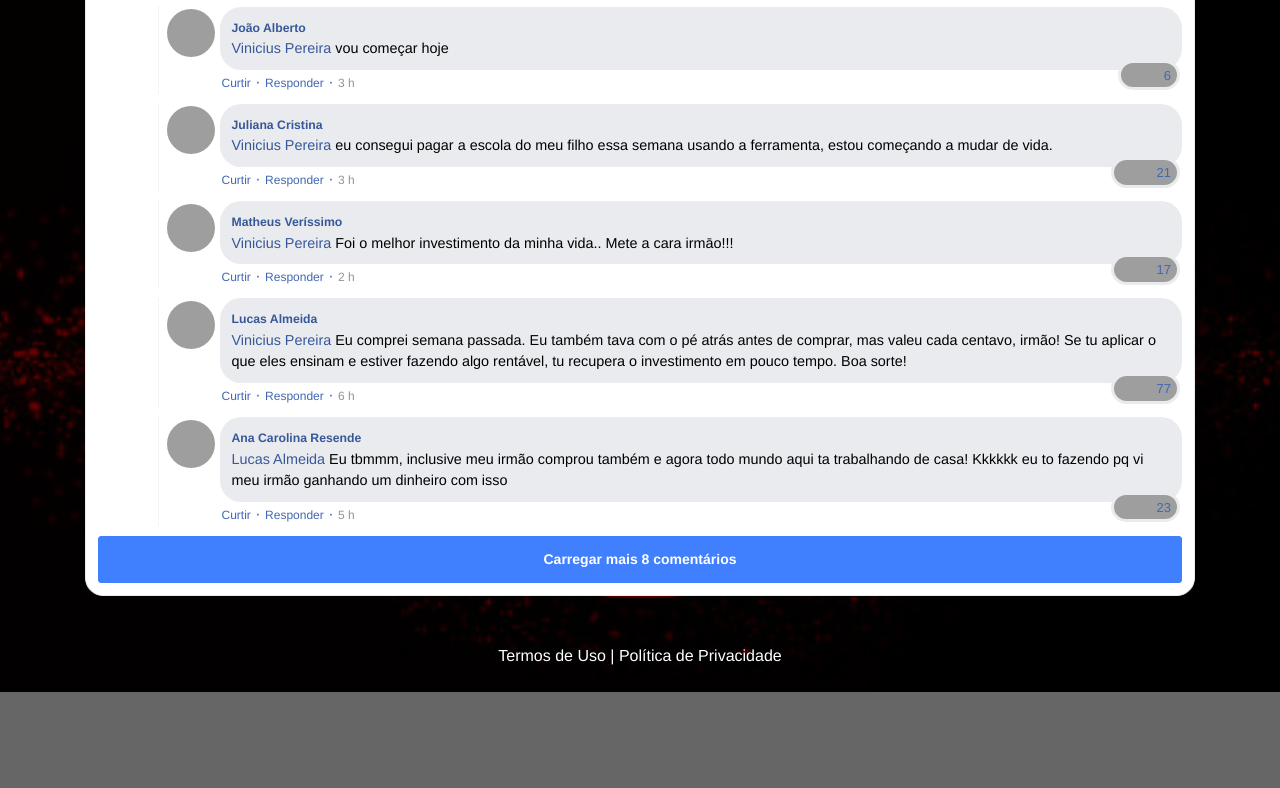
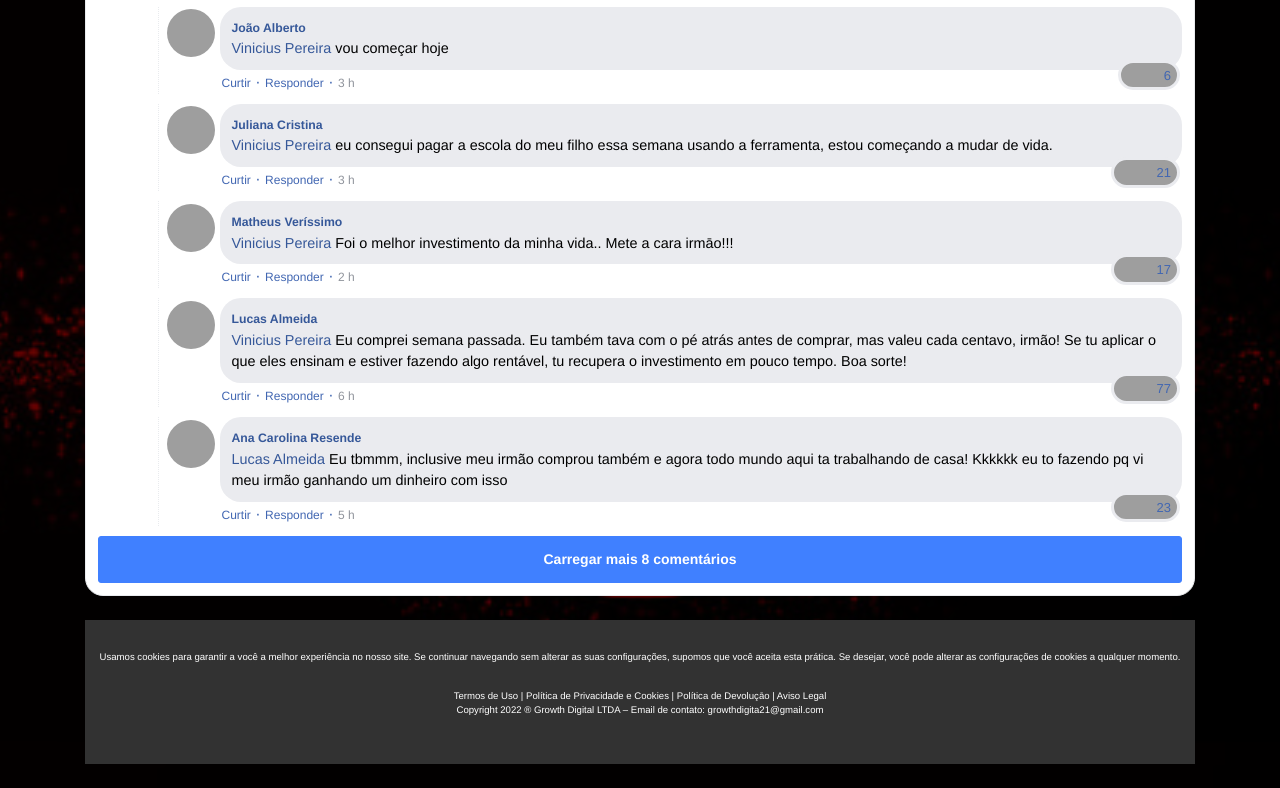
Before and after one commit to GrowthDigital21/roboblaze2.com, a plain HTML site: page index.html in a window 1280 px wide. Shown: the part 2458-3246 px from the top of the page. Before the commit the page ends 3150 px from the top, so only its background shows below. Drawn offline with nearby package versions, Linux system fonts and the light colour scheme; grey boxes are pictures that could not be loaded; a script that the page names is missing.

Commit message:
Update index.html

```diff
--- a/index.html
+++ b/index.html
@@ -1437,14 +1437,23 @@ font-weight: 300;
       </div>
     </div>
   </section>
-            <div class="text-white mt-4"><a href="termos.html" class="text-white">Termos de Uso</a> | <a href="privacidade.html" class="text-white">Política de Privacidade</a></div>
-          </div>
+          <div style="background-color: #323232;height: fit-content;bottom: 0">
+  <div class="container" style="color: white;text-align: center;font-size: 0.6em;padding-top: 30px;padding-bottom: 30px">
+      <p>
+        Usamos cookies para garantir a você a melhor experiência no nosso site. Se continuar navegando sem alterar as suas configurações, supomos que você aceita esta prática. Se desejar, você pode alterar as configurações de cookies a qualquer momento.
+      </p>
+
+	  <!-- Termos de Uso e Política de Privacidade -->
+            <div class="text-white mt-4"><a href="termos.html" class="text-white">Termos de Uso</a> | <a href="privacidade.html" class="text-white">Política de Privacidade e Cookies</a> | <a href="devolucao.html" class="text-white">Política de Devoluçāo</a> | <a href="aviso.html" class="text-white">Aviso Legal</a></div>
+
+      <p>Copyright 2022 ® Growth Digital LTDA – Email de contato: growthdigita21@gmail.com</p>
+  </div>
+</div>
           <div>
           </div>
         </div>
       </div>
     </header>
-
     <script type="text/javascript">
       setTimeout(() => {document.getElementById("cta1").classList.remove("d-none")},1050000);
       setTimeout(() => {document.getElementById("cta2").classList.remove("d-none")},1050000);// temporização da Call to Action (em milissegundos)
```
